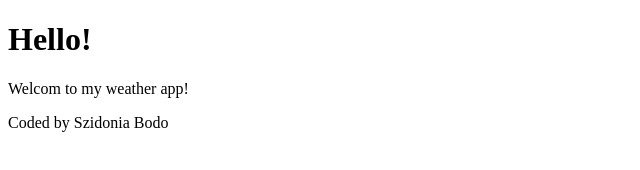
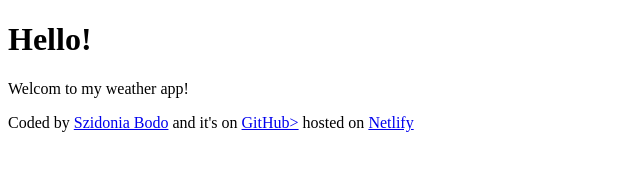
Before and after one commit to bodoszidi/WeatherApp, a plain HTML site: page weatherIndex.html in a window 1280 px wide. Shown: the whole page, without its empty margins (0-640 px from the left). Drawn offline with Linux system fonts and the light colour scheme.

Commit message:
added links to footer
link added

```diff
--- a/weatherIndex.html
+++ b/weatherIndex.html
@@ -8,6 +8,13 @@
 <body>
     <h1>Hello!</h1>
     <p>Welcom to my weather app!</p>
-    <footer>Coded by Szidonia Bodo</footer>
+    <footer>
+        Coded by
+        <a href="https://github.com/bodoszidi" target="_blank"> Szidonia Bodo</a>
+    and it's on
+    <a href="https://github.com/" target="_blank"> GitHub></a>
+     hosted on
+     <a href="https://app.netlify.com" target="_blank"> Netlify</a>
+    </footer>
 </body>
 </html>
```
